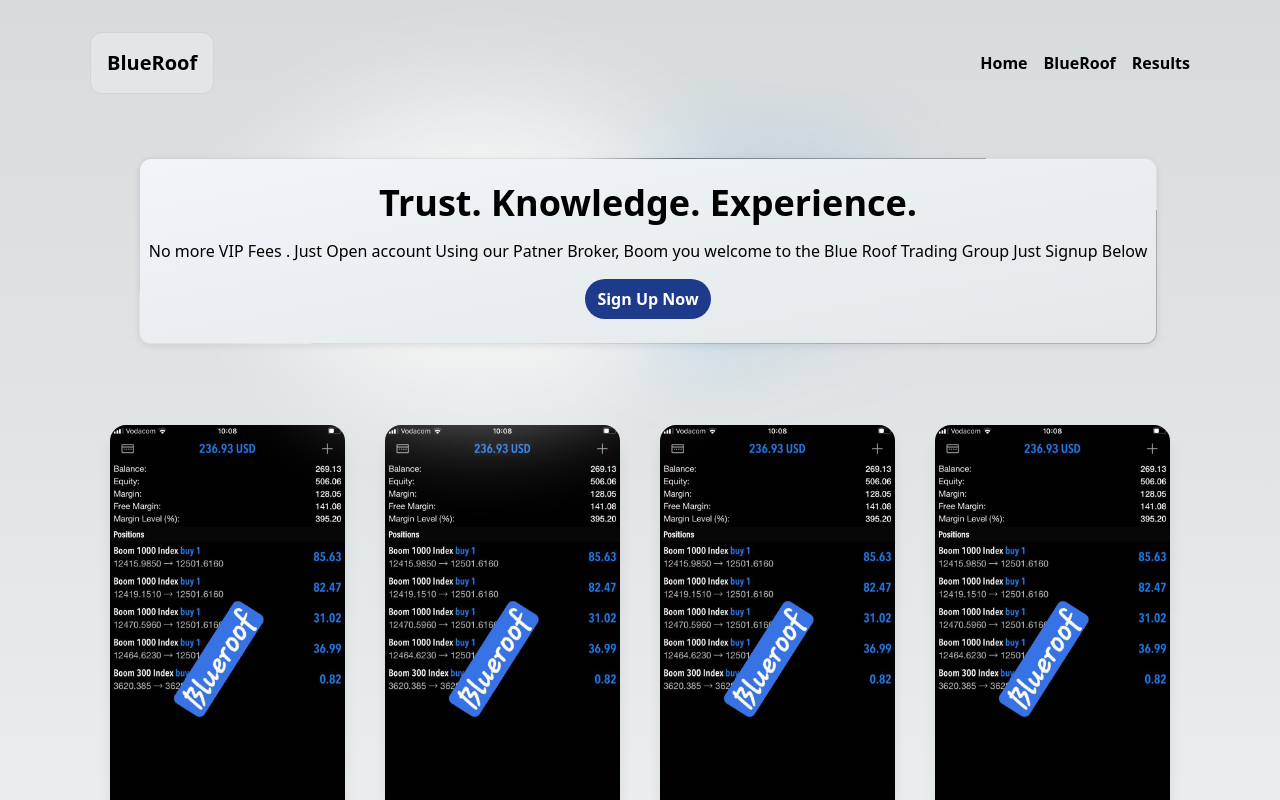
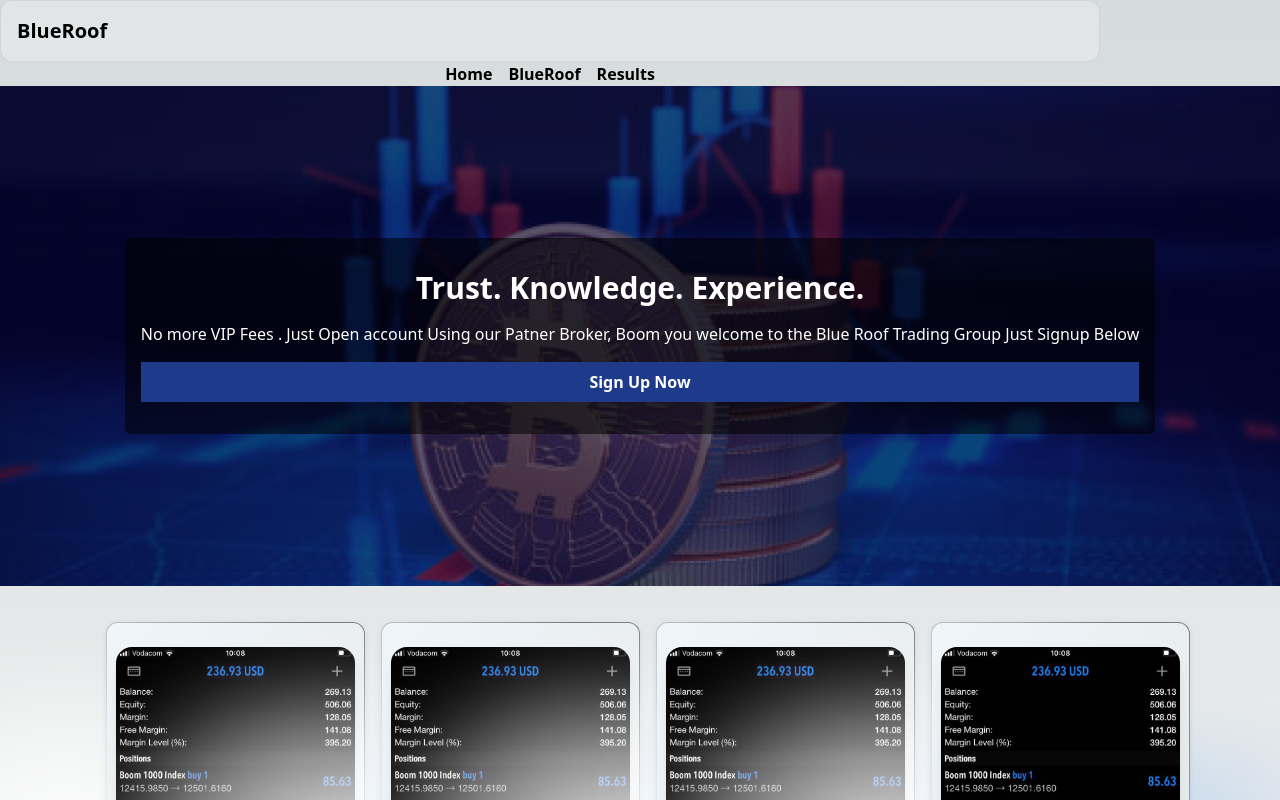
Before and after one commit to codesleyah/blueroof, a Next.js app: page / in a window 1280 px wide. Shown: the top 800 px of the page. Built offline with nearby package versions, Linux system fonts and the light colour scheme.

Commit message:
added new banner

```diff
--- a/components/banner/Banner.tsx
+++ b/components/banner/Banner.tsx
@@ -4,7 +4,9 @@
   return (
     <div
       className="flex flex-col items-center justify-center w-screen bg-center bg-cover bg-hero bg-blend-darken"
-      style={{ height: 200 }}
-    ></div>
+      style={{ height: 500 }}
+    >
+      <BannerText />
+    </div>
   );
 }
--- a/components/banner/BannerText.tsx
+++ b/components/banner/BannerText.tsx
@@ -1,11 +1,22 @@
 import styles from "../../styles/Home.module.css";
+import Button from "../buttons/Button";
 
 export default function BannerText() {
   return (
-    <div className={styles.thirteen}>
-      <text className="text-5xl font-bold text-white">
-        Finding accomodation has never been easier
-      </text>
+    <div className="flex flex-col items-center justify-center w-full h-full px-8 py-4">
+      <div
+        className="flex flex-col items-center justify-center gap-4 px-4 py-8 text-white rounded-md"
+        style={{ backgroundColor: "#0000008e" }}
+      >
+        <text className="font-sans text-3xl font-bold">
+          Trust. Knowledge. Experience.
+        </text>
+        <text className="items-center justify-center font-sans text-base">
+          No more VIP Fees . Just Open account Using our Patner Broker, Boom you
+          welcome to the Blue Roof Trading Group Just Signup Below
+        </text>
+        <Button text="Sign Up Now" onClick={() => {}} />
+      </div>
     </div>
   );
 }
--- /dev/null
+++ b/components/buttons/Button.tsx
@@ -0,0 +1,15 @@
+interface ButtonProps {
+  text: string;
+  onClick: () => void;
+}
+
+export default function Button({ text, onClick }: ButtonProps) {
+  return (
+    <button
+      onClick={onClick}
+      className="flex items-center justify-center w-full px-3 py-2 text-base font-bold text-white bg-blue-900 hover:bg-black"
+    >
+      {text}
+    </button>
+  );
+}
--- a/components/buttons/RoundButton.tsx
+++ /dev/null
@@ -1,15 +0,0 @@
-interface ButtonProps {
-  text: string;
-  onClick: () => void;
-}
-
-export default function RoundButton({ text, onClick }: ButtonProps) {
-  return (
-    <button
-      onClick={onClick}
-      className="flex items-center justify-center px-3 py-2 text-base font-bold text-white bg-blue-900 rounded-full hover:bg-black"
-    >
-      {text}
-    </button>
-  );
-}
--- /dev/null
+++ b/components/header/Header.tsx
@@ -0,0 +1,15 @@
+import styles from "../../styles/Home.module.css";
+("");
+
+export default function Header() {
+  return (
+    <div className={styles.description}>
+      <p className="font-sans text-xl font-bold">BlueRoof</p>
+      <div className="flex items-center justify-center gap-4">
+        <a className="font-sans text-base font-semibold">Home</a>
+        <a className="font-sans text-base font-semibold">BlueRoof</a>
+        <a className="font-sans text-base font-semibold">Results</a>
+      </div>
+    </div>
+  );
+}
--- a/pages/index.tsx
+++ b/pages/index.tsx
@@ -2,9 +2,10 @@
 import Image from "next/image";
 import { Inter } from "@next/font/google";
 import styles from "../styles/Home.module.css";
-import RoundButton from "../components/buttons/RoundButton";
+import RoundButton from "../components/buttons/Button";
 import Footer from "../components/footer/Footer";
 import Banner from "../components/banner/Banner";
+import Header from "../components/header/Header";
 
 const inter = Inter({ subsets: ["latin"] });
 
@@ -17,39 +18,13 @@
         <meta name="viewport" content="width=device-width, initial-scale=1" />
         <link rel="icon" href="/favicon.ico" />
       </Head>
+      <Header />
+      <Banner />
       <main className={styles.main}>
-        <div className={styles.description}>
-          <p className="font-sans text-xl font-bold">BlueRoof</p>
-          <div className="flex items-center justify-center gap-4">
-            <a className="font-sans text-base font-semibold">Home</a>
-            <a className="font-sans text-base font-semibold">BlueRoof</a>
-            <a className="font-sans text-base font-semibold">Results</a>
-          </div>
-        </div>
-
-        <div className="md:max-w-1/2 sm:max-w-full">
-          <div className={styles.center}>
-            <div className={styles.thirteen}>
-              <div>
-                <div className="flex flex-col items-center justify-center gap-4">
-                  <text className="font-sans font-bold text-center md:text-4xl sm:text-lg ">
-                    Trust. Knowledge. Experience.
-                  </text>
-                  <text className="items-center justify-center font-sans text-center md:text-base sm:text-xs ">
-                    No more VIP Fees . Just Open account Using our Patner
-                    Broker, Boom you welcome to the Blue Roof Trading Group Just
-                    Signup Below
-                  </text>
-                  <RoundButton text="Sign Up Now" onClick={() => {}} />
-                </div>
-              </div>
-            </div>
-          </div>
-        </div>
-
         <div className={styles.grid}>
           {[1, 2, 3, 4, 5, 6, 7, 8].map((item, i) => (
-            <a href="#" className={styles.card} key={i}>
+            <div className={styles.center} key={i}>
+              <div className={styles.thirteen}>
                 <Image
                   src="/images/shot.jpg"
                   alt="Picture of the author"
@@ -57,11 +32,11 @@
                   height={350}
                   className="shadow-lg rounded-2xl"
                 />
-            </a>
+              </div>
+            </div>
           ))}
         </div>
       </main>
-      <Banner />
       <Footer />
     </>
   );
--- a/styles/Home.module.css
+++ b/styles/Home.module.css
@@ -77,7 +77,7 @@
   justify-content: center;
   align-items: center;
   position: relative;
-  padding: 4rem 0;
+  padding: 0.25rem 0;
 }
 
 .center::before {
@@ -179,7 +179,6 @@
 
   .grid {
     grid-template-columns: 1fr;
-    margin-bottom: 120px;
     max-width: 320px;
     text-align: center;
   }
```
Lines whose indentation alone changed are shown as unchanged.
